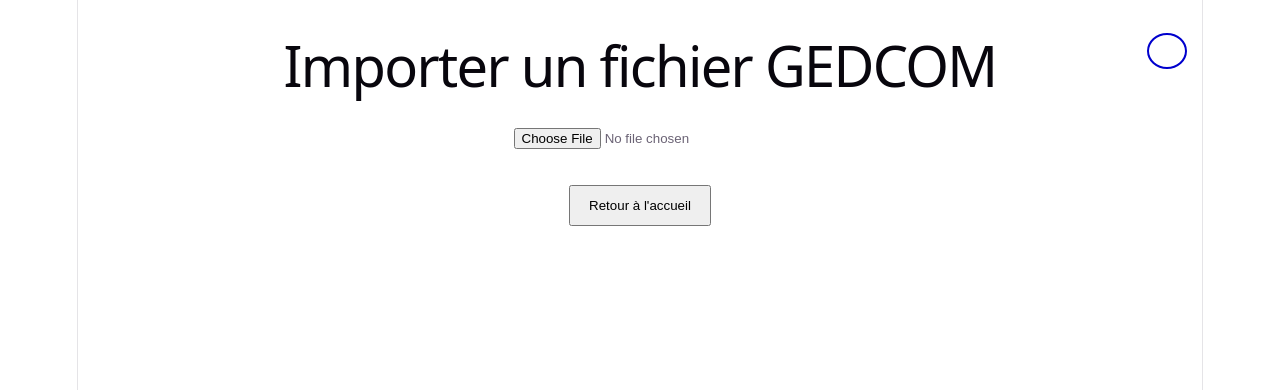
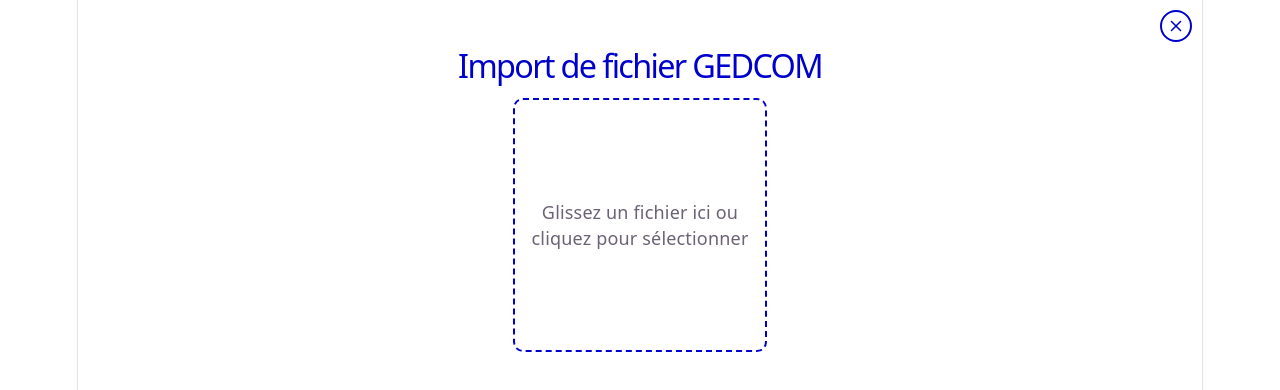
Before and after one commit to lr2larminat/gedlachance, a React (Vite) app: page / in a window 1280 px wide. Both pictures are taken after a click on the button "Importer un fichier GEDCOM". Shown: the top 390 px of the page. Built offline with nearby package versions, Linux system fonts and the light colour scheme.

Commit message:
Modification

```diff
--- a/src/import/ImportPage.css
+++ b/src/import/ImportPage.css
@@ -6,43 +6,69 @@
   padding: 20px;
 }
 
-.import-page input[type="file"] {
-  margin: 1rem 0;
+.import-title {
+  color: #0000CD;       /* titre bleu */
+  margin-bottom: 20px;
+  font-size: 1.8rem;
 }
 
-.import-page button {
-  margin-top: 1rem;
-  padding: 0.6rem 1rem;
+/* Croix en haut à droite */
+.close-button {
+  position: absolute;
+  top: 10px;
+  right: 10px;
+  width: 32px;           /* largeur fixe */
+  height: 32px;          /* hauteur fixe = largeur pour un cercle parfait */
+  border: 2px solid #0000CD;
+  border-radius: 50%;    /* rend le bouton parfaitement rond */
+  background-color: white;
+  padding: 0;            /* plus de padding pour éviter l’ovale */
+  display: flex;         /* pour centrer le SVG */
+  align-items: center;   /* centrer verticalement */
+  justify-content: center; /* centrer horizontalement */
   cursor: pointer;
+  transition: all 0.2s;
+}
+.close-button:hover {
+  background-color: #0000CD;
+}
+.close-button:hover svg {
+  stroke: white;
+}
+.close-icon {
+  width: 18px;       /* croix plus petite */
+  height: 18px;
 }
 
-/* Bouton croix en haut à droite */
-.close-button {
-  position: absolute;
-  top: 15px;
-  right: 15px;
-  width: 36px;
-  height: 36px;
-  background: #ffffff;          /* fond blanc */
-  border: 2px solid #0000CD;   /* contour bleu */
-  border-radius: 50%;           /* rond parfait */
+/* Zone carrée pour drag & drop / clic */
+.file-dropzone {
+  width: 250px;
+  height: 250px;
+  border: 2px dashed #0000CD;
+  border-radius: 10px;
+  display: flex;
+  justify-content: center;
+  align-items: center;
+  text-align: center;
   cursor: pointer;
-  display: flex;
-  align-items: center;
-  justify-content: center;
-  transition: all 0.2s ease;
-  padding: 0;
+  transition: background-color 0.2s, border-color 0.2s;
+  margin-bottom: 20px;
 }
-.close-button svg {
-  width: 16px;                  /* taille de la croix */
-  height: 16px;
-  stroke: #0000CD;              /* croix bleue par défaut */
-  stroke-width: 2.5;            /* plus visible */
-  transition: stroke 0.2s ease;
+.file-dropzone.dragging {
+  background-color: #f0f8ff;
+  border-color: #0000CD;
 }
-.close-button:hover {
-  background: #0000CD;          /* fond bleu au survol */
+
+/* Bouton analyser */
+.analyze-button {
+  background-color: #0000CD;
+  color: white;
+  border: none;
+  padding: 10px 20px;
+  border-radius: 5px;
+  cursor: pointer;
+  font-size: 1rem;
 }
-.close-button:hover svg {
-  stroke: #ffffff;              /* croix blanche au survol */
+.analyze-button:hover {
+  background-color: #000099;
 }
--- a/src/import/ImportPage.tsx
+++ b/src/import/ImportPage.tsx
@@ -10,40 +10,75 @@ interface ImportPageProps {
 
 export default function ImportPage({ setCurrentPage, file, setFile }: ImportPageProps) {
 
+  const [isDragging, setIsDragging] = useState(false);
+
+  // Gestion du drag & drop
+  const handleDragOver = (e: React.DragEvent<HTMLDivElement>) => {
+    e.preventDefault();
+    setIsDragging(true);
+  };
+  const handleDragLeave = () => setIsDragging(false);
+  const handleDrop = (e: React.DragEvent<HTMLDivElement>) => {
+    e.preventDefault();
+    setIsDragging(false);
+    const droppedFile = e.dataTransfer.files[0];
+    if (droppedFile) setFile(droppedFile);
+  };
+
   const handleFileChange = (e: React.ChangeEvent<HTMLInputElement>) => {
     const selectedFile = e.target.files?.[0] ?? null;
-    if (selectedFile) {
-      setFile(selectedFile);
-    }
+    if (selectedFile) setFile(selectedFile);
   };
 
   return (
     <div className="import-page">
 
-      {/* ========== CROIX EN HAUT À DROITE ========== */}
-      <button
-        className="close-button"
-        onClick={() => setCurrentPage('home')}
-        title="Retour à l'accueil" >
-        <svg viewBox="0 0 24 24" fill="none" xmlns="http://www.w3.org/2000/svg">
+      {/* Croix haut droite */}
+      <button className="close-button" onClick={() => setCurrentPage('home')}>
+        <svg
+          className="close-icon"
+          viewBox="0 0 24 24"
+          fill="none"
+          stroke="#0000CD"
+          strokeWidth="2"
+          strokeLinecap="round"
+        >
           <line x1="6" y1="6" x2="18" y2="18" />
           <line x1="6" y1="18" x2="18" y2="6" />
         </svg>
       </button>
 
-      <h1>Importer un fichier GEDCOM</h1>
-      <input type="file" accept=".ged" onChange={handleFileChange} />
+      {/* Titre */}
+      <h1 className="import-title">Import de fichier GEDCOM</h1>
+
+      {/* Zone carrée drag & drop */}
+      <div
+        className={`file-dropzone ${isDragging ? 'dragging' : ''}`}
+        onDragOver={handleDragOver}
+        onDragLeave={handleDragLeave}
+        onDrop={handleDrop}
+        onClick={() => document.getElementById('fileInput')?.click()}
+      >
+        {file ? (
+          <p>{file.name} ({(file.size / 1024).toFixed(2)} Ko)</p>
+        ) : (
+          <p>Glissez un fichier ici ou cliquez pour sélectionner</p>
+        )}
+        <input
+          id="fileInput"
+          type="file"
+          accept=".ged"
+          onChange={handleFileChange}
+          style={{ display: 'none' }}
+        />
+      </div>
+
+      {/* Bouton analyser si fichier chargé */}
       {file && (
-        <>
-          <p>Fichier sélectionné : {file.name} ({(file.size / 1024).toFixed(2)} Ko)</p>
-          <button onClick={() => setCurrentPage('parse')}>
-            Analyser le fichier
-          </button>
-        </>
+        <button className="analyze-button" onClick={() => setCurrentPage('parse')}>
+          Analyser le fichier
+        </button>
       )}
-      <button onClick={() => setCurrentPage('home')}>
-        Retour à l'accueil
-      </button>
     </div>
   );
 }
```
